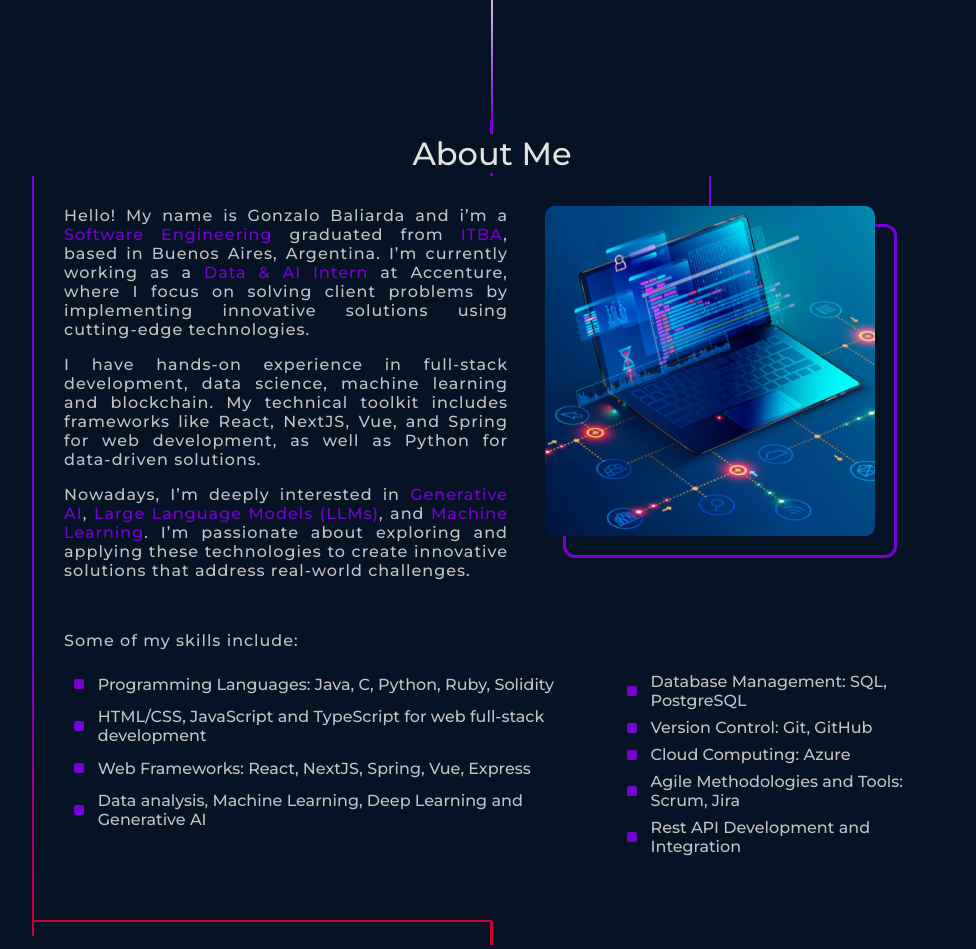
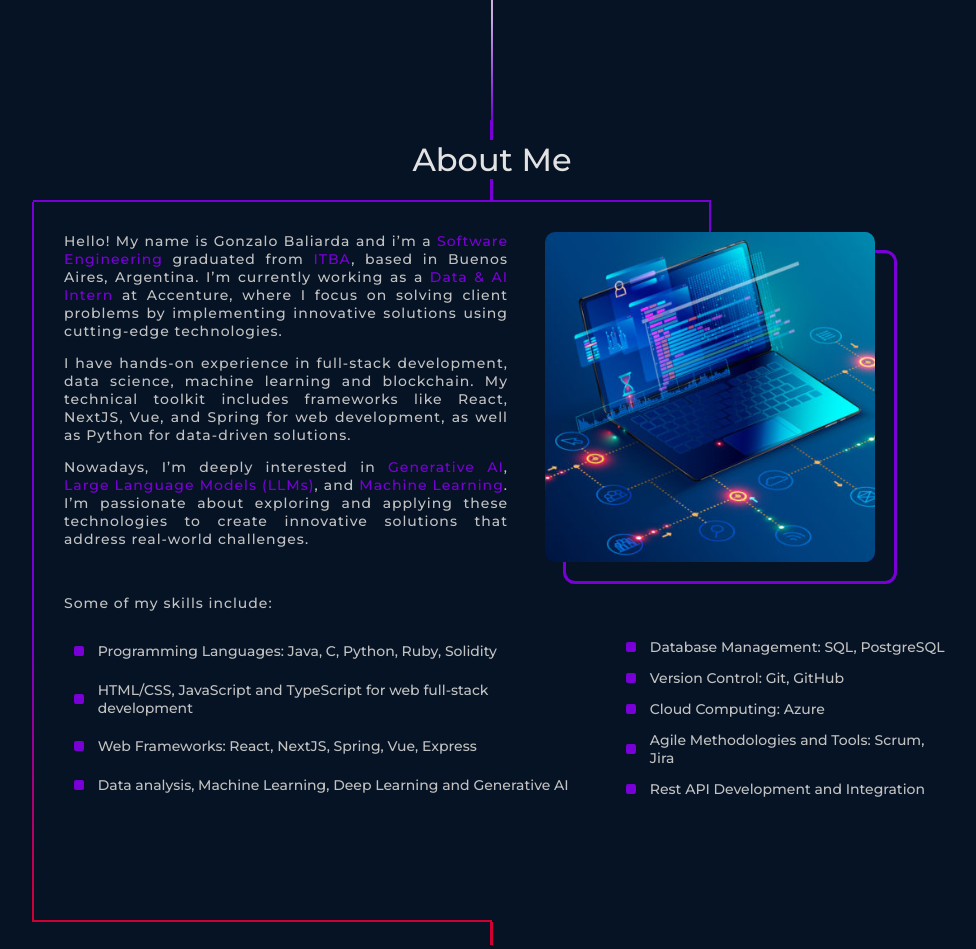
Before and after one commit to gbaliarda/portfolio, a Next.js app: page / in a window 1280 px wide. Shown: the part 680-1629 px from the top of the page, without its empty margins (148-1124 px from the left). Built offline with nearby package versions, Linux system fonts and the light colour scheme.

Commit message:
fix: resolution 720p

```diff
--- a/pages/projects.tsx
+++ b/pages/projects.tsx
@@ -15,6 +15,11 @@ const projectsPage: NextPage = () => {
             </div>
             <hr className={styles.titleLine} />
             <div className={styles.projects}>
+                {/* <ProjectCard title='CryptoViper' github={true} linkGithub='https://github.com/gbaliarda/cryptoviper-webapp' description='Web3 game application where users can play and earn money, deployed in the Binance Smart Chain (Testnet).' tech={['NextJS', 'JavaScript']} ></ProjectCard>
+                <ProjectCard title='CryptoViper' github={true} linkGithub='https://github.com/gbaliarda/cryptoviper-webapp' description='Web3 game application where users can play and earn money, deployed in the Binance Smart Chain (Testnet).' tech={['NextJS', 'JavaScript']} ></ProjectCard>
+                <ProjectCard title='CryptoViper' github={true} linkGithub='https://github.com/gbaliarda/cryptoviper-webapp' description='Web3 game application where users can play and earn money, deployed in the Binance Smart Chain (Testnet).' tech={['NextJS', 'JavaScript']} ></ProjectCard>
+                <ProjectCard title='CryptoViper' github={true} linkGithub='https://github.com/gbaliarda/cryptoviper-webapp' description='Web3 game application where users can play and earn money, deployed in the Binance Smart Chain (Testnet).' tech={['NextJS', 'JavaScript']} ></ProjectCard>
+                 */}
                 <ProjectCard title='CryptoViper' github={true} linkGithub='https://github.com/gbaliarda/cryptoviper-webapp' description='Web3 game application where users can play and earn money, deployed in the Binance Smart Chain (Testnet).' tech={['NextJS', 'JavaScript']} ></ProjectCard>
                 <ProjectCard title='Traning Webapp' github={true} linkGithub='https://github.com/gbaliarda/traning-webapp' description='Web application where users can create and share personal exercises and routines' tech={['Vue', 'JavaScript']} ></ProjectCard>
                 <ProjectCard title='Traning Mobileapp' github={true} linkGithub='https://github.com/gbaliarda/traning-mobileapp' description='Mobile application where users can exercise and see their routines and personal exercises created with the webapp.' tech={['Kotlin']} ></ProjectCard>
--- a/styles/About.module.scss
+++ b/styles/About.module.scss
@@ -9,7 +9,7 @@
 
     .title {
         height: 10vh;
-        min-height: 56px;
+        min-height: 64px;
         width: 200px;
         display: flex;
         position: relative;
@@ -372,4 +372,15 @@
         }
     }
 
+    @media (max-height: 824px) {
+        .description {
+            height: 420px;
+            font-size: 14px;
+        }
+
+        .skills {
+            height: 200px;
+            font-size: 14px;
+        }
+    }
 }
```
